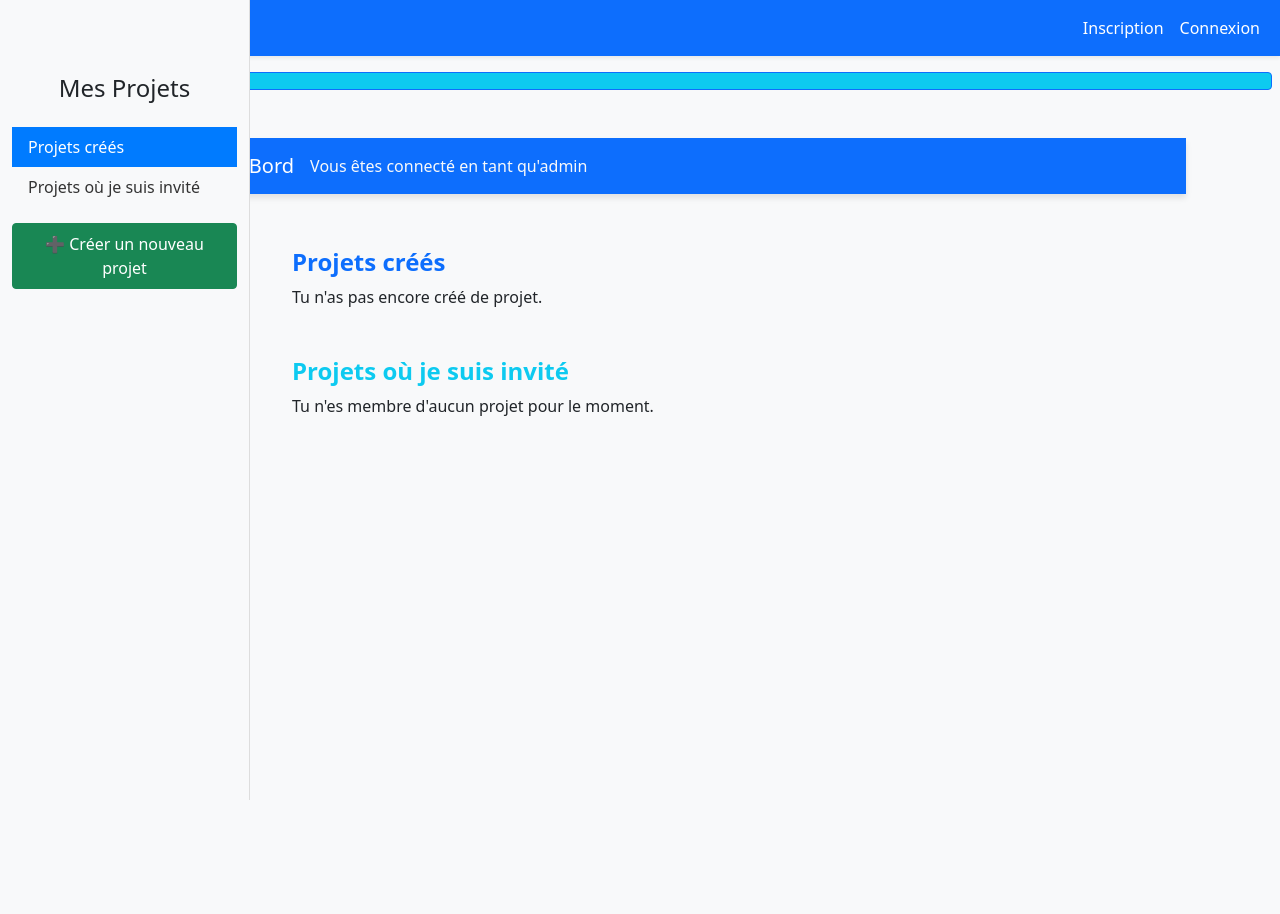
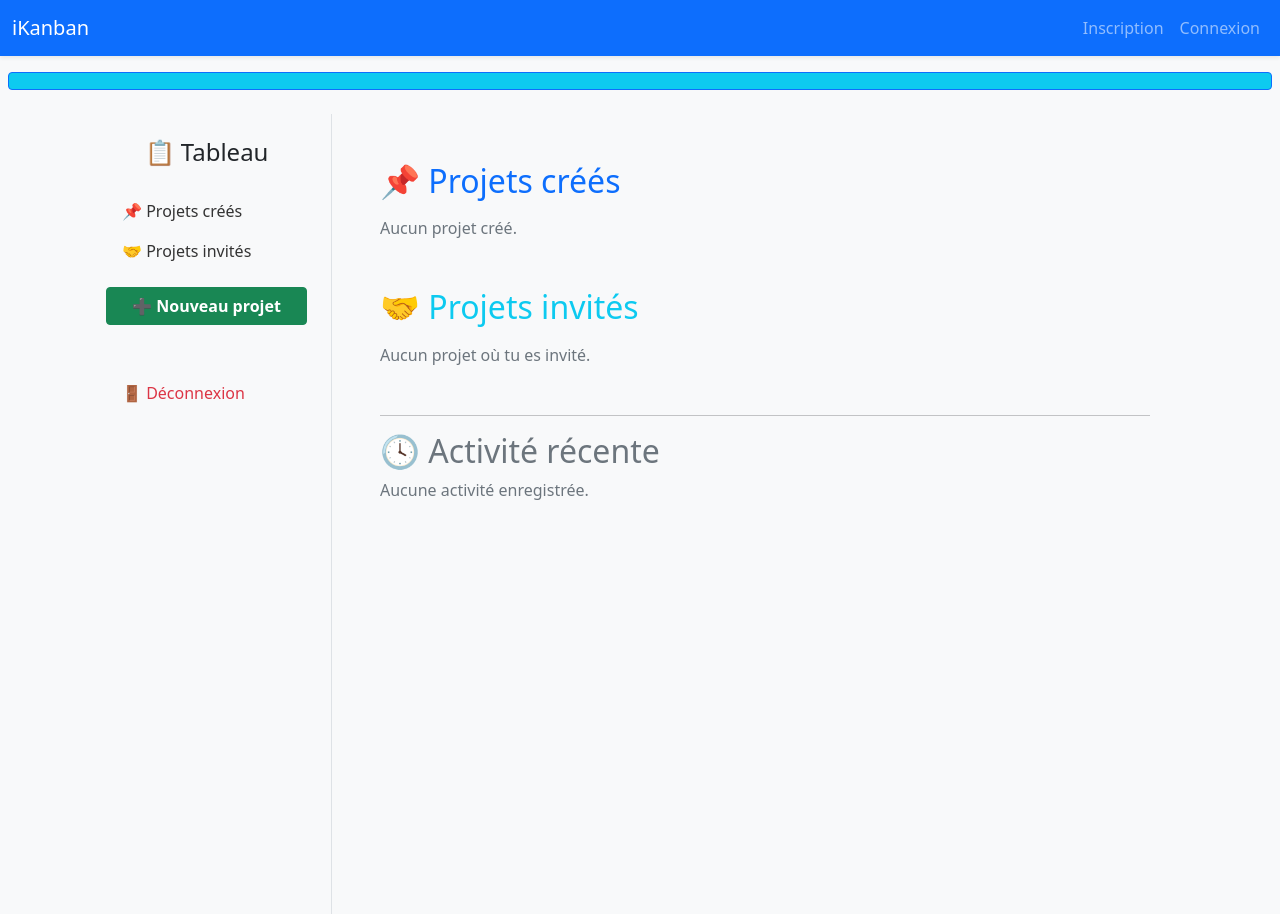
Before and after one commit to RajiiT93/ikanban, a Symfony app: template templates/projet/index.html.twig in a window 1280 px wide. Before the commit the page ends 800 px from the top, so only its background shows below. Run offline with Twig, Linux system fonts and the light colour scheme; the template is opened without the code that fills it, so the values that code supplies are empty; some libraries are stand-ins or nearby versions.

Commit message:
Historique des projets

```diff
--- a/templates/base.html.twig
+++ b/templates/base.html.twig
@@ -23,12 +23,13 @@
     <!-- Navbar -->
     <nav class="navbar navbar-expand-lg navbar-dark bg-primary shadow-sm">
         <div class="container-fluid">
-            <a class="navbar-brand" href="#">MonApp</a>
+            <a class="navbar-brand" href="#">iKanban</a>
             <button class="navbar-toggler" type="button" data-bs-toggle="collapse" data-bs-target="#navbarNav" aria-controls="navbarNav" aria-expanded="false" aria-label="Toggle navigation">
                 <span class="navbar-toggler-icon"></span>
             </button>
-            <div class="collapse navbar-collapse" id="navbarNav">
-                <ul class="navbar-nav ms-auto">
+
+            <div class="collapse navbar-collapse justify-content-end" id="navbarNav">
+                <ul class="navbar-nav align-items-center">
                     {% if not app.user %}
                         <li class="nav-item">
                             <a class="nav-link" href="{{ path('inscription') }}">Inscription</a>
@@ -37,17 +38,19 @@
                             <a class="nav-link" href="{{ path('connexion') }}">Connexion</a>
                         </li>
                     {% else %}
+                        <li class="nav-item me-3 text-white fw-bold">
+                            Bonjour, {{ app.user.nom ?? app.user.email }}
+                        </li>
                         <li class="nav-item">
                             <a class="nav-link" href="{{ path('logout') }}">Déconnexion</a>
                         </li>
-                        {# Ajoute ici d'autres liens pour les admins si besoin #}
                     {% endif %}
                 </ul>
             </div>
         </div>
     </nav>
 
-    <!-- Messages flash (tous types) -->
+    <!-- Messages flash -->
     <div class="container mt-3">
         {% for type, messages in app.flashes %}
             {% for message in messages %}
@@ -80,14 +83,13 @@
         <!-- Select2 JS -->
         <script src="https://cdn.jsdelivr.net/npm/select2@4.1.0-rc.0/dist/js/select2.min.js"></script>
 
-        <!-- Initialisation du Datepicker -->
         <script>
             $(document).ready(function () {
                 $(".datepicker").datepicker({
                     dateFormat: "yy-mm-dd"
                 });
 
-                // Initialisation de Select2 pour les listes multiples
+                // Initialisation des select multiples avec Select2
                 $('select[multiple]').select2({
                     placeholder: "Sélectionner...",
                     width: '100%',
--- a/templates/projet/index.html.twig
+++ b/templates/projet/index.html.twig
@@ -3,80 +3,62 @@
 {% block title %}Mes Projets{% endblock %}
 
 {% block body %}
-<div class="container-fluid mt-5">
-    <!-- Barre de navigation en haut -->
-    <nav class="navbar navbar-expand-lg navbar-dark bg-primary">
-        <a class="navbar-brand" href="#">Mon Tableau de Bord</a>
-        <div class="collapse navbar-collapse" id="navbarNav">
-            <ul class="navbar-nav ml-auto">
-                <li class="nav-item active">
-                    <span class="navbar-text text-light">
-                        Vous êtes connecté en tant qu'admin
-                    </span>
-                </li>
-            </ul>
-        </div>
-    </nav>
-
-    <div class="row">
-        <!-- Menu de navigation à gauche -->
-        <nav id="sidebar" class="col-md-3 col-lg-2 d-md-block bg-light sidebar">
-            <div class="position-sticky">
-                <h4 class="text-center my-4">Mes Projets</h4>
+<div class="d-flex">
+    <!-- SIDEBAR STYLE TRELLO -->
+    <nav id="sidebar" class="bg-light border-end p-4 vh-100">
+        <h4 class="text-center mb-4">📋 Tableau</h4>
         <ul class="nav flex-column">
             <li class="nav-item">
-                        <a class="nav-link active" href="#projets-crees">
-                            Projets créés
+                <a class="nav-link fw-semibold" href="#projets-crees">📌 Projets créés</a>
+            </li>
+            <li class="nav-item">
+                <a class="nav-link fw-semibold" href="#projets-invites">🤝 Projets invités</a>
+            </li>
+            <li class="nav-item mt-3">
+                <a class="btn btn-success w-100 fw-bold" href="{{ path('projet_new') }}">
+                    ➕ Nouveau projet
                 </a>
             </li>
-                    <li class="nav-item">
-                        <a class="nav-link" href="#projets-invites">
-                            Projets où je suis invité
-                        </a>
-                    </li>
-                    <li class="nav-item">
-                        <a class="nav-link btn btn-success text-white mt-3" href="{{ path('projet_new') }}">
-                            ➕ Créer un nouveau projet
+            <li class="nav-item mt-5">
+                <a class="nav-link text-danger fw-semibold" href="{{ path('logout') }}">
+                    🚪 Déconnexion
                 </a>
             </li>
         </ul>
-            </div>
     </nav>
 
-        <!-- Contenu principal -->
-        <main class="col-md-9 ms-sm-auto col-lg-10 px-4">
+    <!-- CONTENU PRINCIPAL -->
+    <main class="flex-grow-1 p-5 bg-light">
         {% for label, messages in app.flashes %}
             {% for message in messages %}
-                    <div class="alert alert-{{ label }} alert-dismissible fade show mt-3" role="alert">
+                <div class="alert alert-{{ label }} alert-dismissible fade show" role="alert">
                     {{ message }}
                     <button type="button" class="btn-close" data-bs-dismiss="alert" aria-label="Close"></button>
                 </div>
             {% endfor %}
         {% endfor %}
 
-            <div id="projets-crees" class="mt-4">
-                <h2 class="text-primary">Projets créés</h2>
+        <!-- PROJETS CRÉÉS -->
+        <section id="projets-crees">
+            <h2 class="text-primary mb-3">📌 Projets créés</h2>
             {% if projetsCrees is not empty %}
                 <div class="row">
                     {% for projet in projetsCrees %}
                         <div class="col-md-4 mb-4">
-                                <div class="card shadow-lg h-100 rounded-3">
+                            <div class="card shadow-sm h-100">
                                 <div class="card-body">
                                     <h5 class="card-title">{{ projet.nom }}</h5>
-                                        <p class="card-text">{{ projet.description|default('Pas de description disponible') }}</p>
+                                    <p class="card-text">{{ projet.description|default('Pas de description') }}</p>
                                     <p class="card-text">
-                                            <small class="text-muted">Deadline :
-                                                {% if projet.deadline %}
-                                                    {{ projet.deadline|date('d/m/Y') }}
-                                                {% else %}
-                                                    Aucune
-                                                {% endif %}
+                                        <small class="text-muted">
+                                            📅 Deadline :
+                                            {{ projet.deadline ? projet.deadline|date('d/m/Y') : 'Aucune' }}
                                         </small>
                                     </p>
-                                        <div class="d-flex justify-content-between">
+                                    <div class="d-flex justify-content-between mt-3">
                                         <a href="{{ path('projet_edit', {'id': projet.id}) }}" class="btn btn-warning btn-sm">Modifier</a>
                                         <a href="{{ path('projet_show', {'id': projet.id}) }}" class="btn btn-primary btn-sm">Voir</a>
-                                            <form method="post" action="{{ path('projet_delete', {'id': projet.id}) }}" style="display:inline;" onsubmit="return confirm('Êtes-vous sûr de vouloir supprimer ce projet ?');">
+                                        <form method="post" action="{{ path('projet_delete', {'id': projet.id}) }}" onsubmit="return confirm('Supprimer ce projet ?');">
                                             <input type="hidden" name="_token" value="{{ csrf_token('delete' ~ projet.id) }}">
                                             <button class="btn btn-danger btn-sm">Supprimer</button>
                                         </form>
@@ -87,24 +69,25 @@
                     {% endfor %}
                 </div>
             {% else %}
-                    <p>Tu n'as pas encore créé de projet.</p>
+                <p class="text-muted">Aucun projet créé.</p>
             {% endif %}
-            </div>
+        </section>
 
-            <div id="projets-invites" class="mt-5">
-                <h2 class="text-info">Projets où je suis invité</h2>
+        <!-- PROJETS INVITÉS -->
+        <section id="projets-invites" class="mt-5">
+            <h2 class="text-info mb-3">🤝 Projets invités</h2>
             {% if projetsInvites is not empty %}
                 <div class="row">
                     {% for projet in projetsInvites %}
                         <div class="col-md-4 mb-4">
-                                <div class="card shadow-lg h-100 rounded-3 border-info">
+                            <div class="card border-info shadow-sm h-100">
                                 <div class="card-body">
                                     <h5 class="card-title">{{ projet.nom }}</h5>
-                                        <p class="card-text">{{ projet.description|default('Pas de description disponible') }}</p>
+                                    <p class="card-text">{{ projet.description|default('Pas de description') }}</p>
                                     <p class="card-text">
                                         <small class="text-muted">Chef de projet : {{ projet.utilisateur.email }}</small>
                                     </p>
-                                        <div class="d-flex justify-content-center">
+                                    <div class="text-center mt-3">
                                         <a href="{{ path('projet_show', {'id': projet.id}) }}" class="btn btn-primary btn-sm">Voir</a>
                                     </div>
                                 </div>
@@ -113,97 +96,81 @@
                     {% endfor %}
                 </div>
             {% else %}
-                    <p>Tu n'es membre d'aucun projet pour le moment.</p>
+                <p class="text-muted">Aucun projet où tu es invité.</p>
             {% endif %}
-            </div>
+        </section>
+
+        <!-- ACTIVITÉ RÉCENTE -->
+        <section class="mt-5">
+            <hr>
+            <h2 class="text-secondary">🕓 Activité récente</h2>
+            {% if activites is defined and activites is not empty %}
+                <ul class="list-group mt-3">
+                    {% for activite in activites %}
+                        {% set icone = '📌' %}
+                        {% if 'Création' in activite.typeAction %}
+                            {% set icone = '🟢' %}
+                        {% elseif 'Modification' in activite.typeAction %}
+                            {% set icone = '✏️' %}
+                        {% elseif 'Suppression' in activite.typeAction %}
+                            {% set icone = '🗑️' %}
+                        {% elseif 'Ajout' in activite.typeAction %}
+                            {% set icone = '➕' %}
+                        {% endif %}
+                        <li class="list-group-item">
+                            <strong>{{ icone }} {{ activite.typeAction }}</strong><br>
+                            <small class="text-muted">
+                                Par {{ activite.utilisateur.email }} le {{ activite.dateAction|date('d/m/Y H:i') }}
+                            </small>
+                        </li>
+                    {% endfor %}
+                </ul>
+            {% else %}
+                <p class="text-muted">Aucune activité enregistrée.</p>
+            {% endif %}
+        </section>
     </main>
-    </div>
 </div>
 {% endblock %}
 
 {% block stylesheets %}
 <style>
-        .navbar {
-            box-shadow: 0 4px 6px rgba(0, 0, 0, 0.1);
-        }
-
-        .navbar-dark .navbar-nav .nav-link {
-            color: #ffffff;
-        }
-
-        .navbar-dark .navbar-nav .nav-link:hover {
-            color: #d1d1d1;
-        }
-
-        .navbar-dark .navbar-text {
-            color: #ffffff;
-            font-size: 1rem;
-        }
-
     #sidebar {
-            background-color: #f8f9fa;
-            border-right: 1px solid #ddd;
-            height: 100vh;
-            position: fixed;
+        width: 250px;
+        min-height: 100vh;
+        position: sticky;
         top: 0;
-            left: 0;
-            width: 250px;
-            padding-top: 50px;
     }
 
     #sidebar .nav-link {
+        font-size: 1rem;
         color: #333;
-            font-weight: 500;
     }
 
-        #sidebar .nav-link:hover {
-            background-color: #007bff;
-            color: white;
-        }
-
+    #sidebar .nav-link:hover,
     #sidebar .nav-link.active {
         background-color: #007bff;
         color: white;
     }
 
     main {
-            margin-left: 250px;
-            padding: 30px;
         background-color: #f8f9fa;
-        }
-
-        .card {
-            transition: transform 0.3s ease-in-out, box-shadow 0.3s ease-in-out;
-        }
-
-        .card:hover {
-            transform: translateY(-5px);
-            box-shadow: 0 8px 20px rgba(0, 0, 0, 0.1);
     }
 
     .btn-sm {
         padding: 6px 12px;
     }
 
-        .btn-success {
-            width: 100%;
+    .list-group-item {
+        font-size: 0.95rem;
     }
 
-        .text-muted {
-            font-size: 0.9rem;
+    .card {
+        transition: transform 0.2s ease-in-out;
     }
 
-        .text-primary, .text-info {
-            font-size: 1.5rem;
-            font-weight: bold;
-        }
-
-        .mt-4 {
-            margin-top: 2rem;
-        }
-
-        .mt-5 {
-            margin-top: 3rem;
+    .card:hover {
+        transform: translateY(-3px);
     }
 </style>
 {% endblock %}
```
Also changed, not shown: migrations/Version20250429104052.php (added, +59 -0 lines), src/Controller/ProjetController.php (+44 -10 lines), src/Entity/Activite.php (added, +78 -0 lines), src/Entity/Projet.php (+34 -0 lines), src/Entity/Utilisateur.php (+34 -0 lines), src/Repository/ActiviteRepository.php (added, +48 -0 lines), templates/accueil/index.html.twig (+17 -13 lines), templates/projet/show.html.twig (+18 -0 lines). Lines whose indentation alone changed are shown as unchanged.
